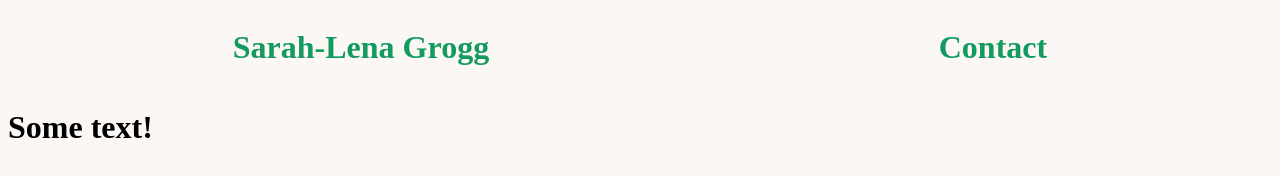
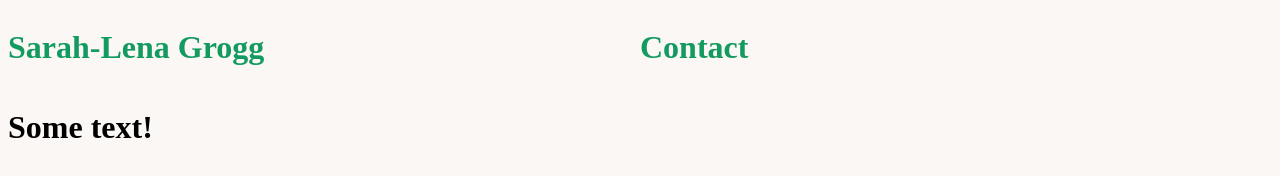
Before and after one commit to sarah-lena-grogg/sarah_portfolio, a plain HTML site: page index.html in a window 1280 px wide. Drawn offline with Linux system fonts and the light colour scheme.

Commit message:
flexbox_change_1

```diff
--- a/styles.css
+++ b/styles.css
@@ -4,8 +4,13 @@
 
 .banner {
     display: flex;
-    justify-content: space-around;
+    align-items: center;
+    justify-content: center;
     font-family: 'Times New Roman', Times, serif;
     color: #139A5F;
     font-weight: bolder;
 }
+
+.banner > h1 {
+    flex: 1;
+}
```
